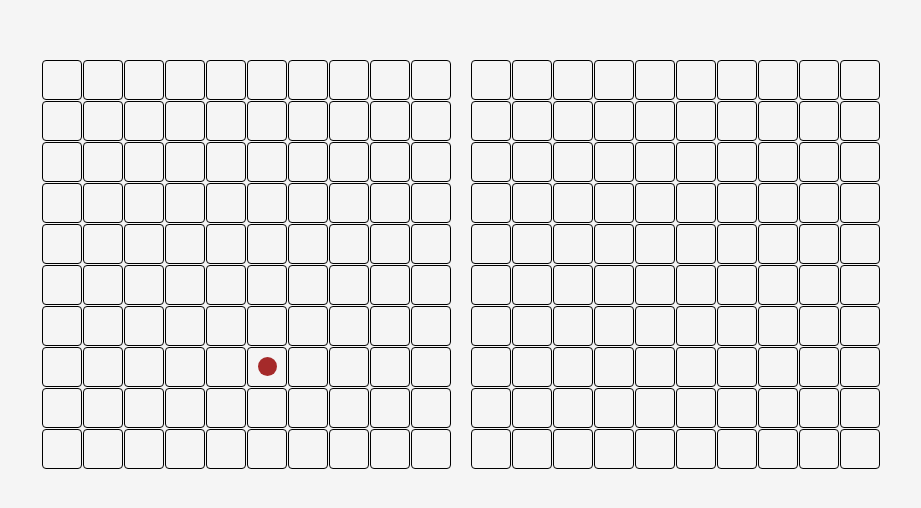
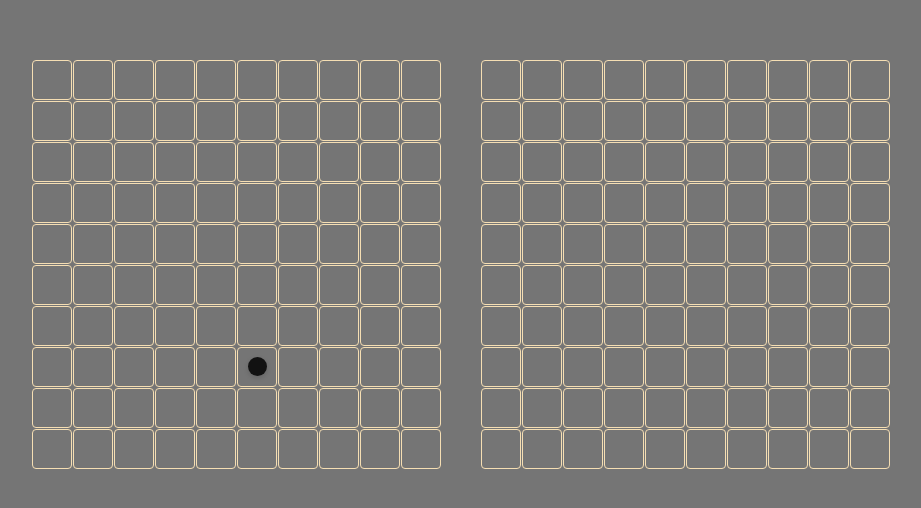
Before and after one commit to Kinzerto/battleship, a website built with webpack: page src/template.html in a window 1280 px wide. Shown: the part 136-644 px from the top of the page, without its empty margins (179-1100 px from the left). Built offline with nearby package versions, Linux system fonts and the light colour scheme.

Commit message:
style: update background colors and spacing for improved UI

```diff
--- a/src/css/style.scss
+++ b/src/css/style.scss
@@ -5,15 +5,15 @@ body {
 .container {
   min-height: 100vh;
   width: 100%;
-  background-color: whitesmoke;
   display: flex;
   justify-content: center;
   align-items: center;
+  background-color: #12121294;
 }
 
 .board-wrapper {
   display: flex;
-  gap: 20px;
+  gap: 40px;
   .player1,
   .player2 {
     &.active {
@@ -39,17 +39,19 @@ body {
         border-radius: 100%;
         border-width: 0;
         background-color: red;
+        box-shadow: 0 2px 5px rgba(0, 0, 0, 0.15);
       }
       .missed {
         width: 50%;
         height: 50%;
         border-radius: 100%;
         border-width: 0;
-        background-color: brown;
+        background-color: #121212;
+        box-shadow: 0 2px 5px rgba(0, 0, 0, 0.15);
       }
 
       border-radius: 4px;
-      border: 1px solid black;
+      border: 1px solid wheat;
       cursor: pointer;
     }
   }
```
